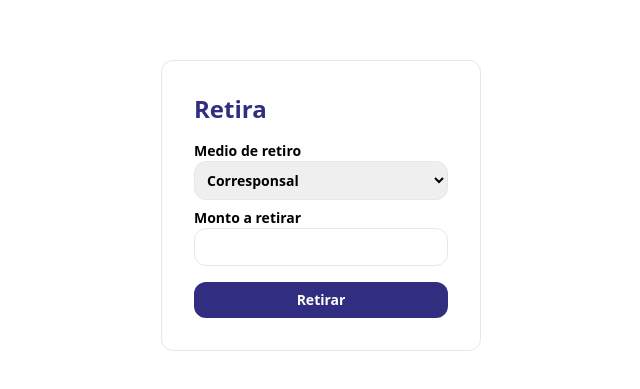
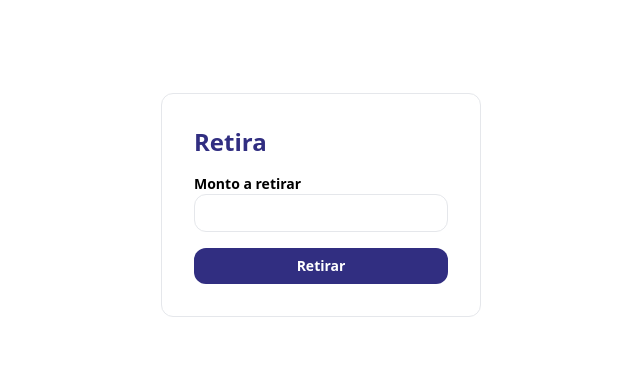
Before and after one commit to AngieMoya/digitalwallet, a Next.js app: page /withdraws in a window 1280 px wide. Shown: the part 195-584 px from the top of the page, without its empty margins (319-959 px from the left). Built offline with nearby package versions, Linux system fonts and the light colour scheme.

Commit message:
withdrawspage conected

```diff
--- a/src/actions.ts
+++ b/src/actions.ts
@@ -128,3 +128,30 @@ export async function newReload(prevState: unknown, formData: FormData) {
     return { error: 'Error en la transacción' };
   }
 }
+
+export async function newWithdraw(prevState: unknown, formData: FormData) {
+  const sql = neon(process.env.DATABASE_URL || '');
+  console.log(formData);
+
+  const userId = (await cookies()).get('userId')?.value;
+  if (!userId) return { error: 'Usuario no autenticado' };
+
+  const type = 'retira';
+  const customerId = parseInt(userId, 10);
+  const amount = formData.get('value');
+
+  try {
+    const query = await sql(`SELECT cellular FROM "Customers" WHERE id = $1 `, [customerId]);
+
+    console.log('destino', query[0].cellular);
+    const destination = query[0].cellular;
+
+    await sql(
+      `INSERT INTO "Transactions" ("type","atm_id","destination_id", "destination","customer_id","amount") VALUES ($1, $2, $3, $4, $5, $6)`,
+      [type, 1, null, destination, customerId, amount],
+    );
+  } catch (error) {
+    console.error('Error creating transfer:', error);
+    return { error: 'Error en la transacción' };
+  }
+}
--- a/src/app/withdraws/page.tsx
+++ b/src/app/withdraws/page.tsx
@@ -1,27 +1,28 @@
 'use client';
 
+import { newWithdraw } from '@/actions';
+import { useActionState } from 'react';
+
 export default function Withdraws() {
+  const [state, formAction] = useActionState(newWithdraw, null);
   return (
     <div className="flex h-screen w-full flex-col items-center justify-center">
-      <form className="min-w-80 rounded-xl border p-8 text-sm font-semibold">
+      <form className="min-w-80 rounded-xl border p-8 text-sm font-semibold" action={formAction}>
         <h2 className="pb-4 text-2xl font-semibold text-indigo-900">Retira</h2>
-        <div className="flex flex-col pb-2">
-          <label htmlFor="method">Medio de retiro</label>
-          <select className="rounded-xl border p-2" name="method" id="method">
-            <option value="correspondent">Corresponsal</option>
-            <option value="atm">Cajero</option>
-          </select>
-        </div>
         <div className="flex flex-col pb-4">
           <label htmlFor="value">Monto a retirar</label>
-          <input className="rounded-xl border p-2" type="number" />
+          <input className="rounded-xl border p-2" type="number" name="value" id="value" required />
         </div>
         <input
           className="w-full rounded-xl bg-indigo-900 p-2 text-white hover:bg-indigo-600"
-          type="button"
+          type="submit"
           value="Retirar"
-          onClick={() => {}}
         />
+        {state?.error && (
+          <p className="mt-2 font-semibold text-red-700" role="alert">
+            {state.error}
+          </p>
+        )}
       </form>
     </div>
   );
```
